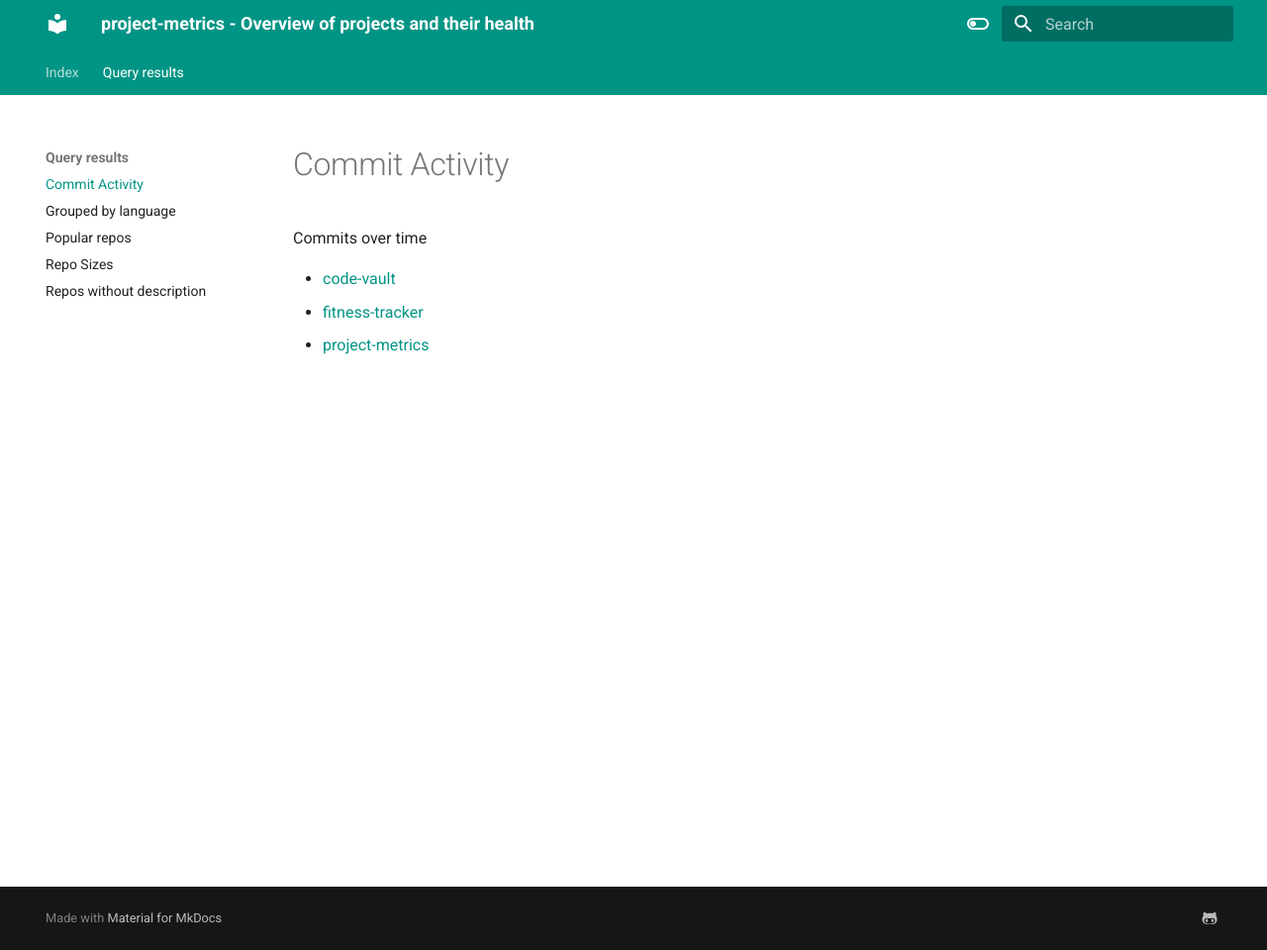
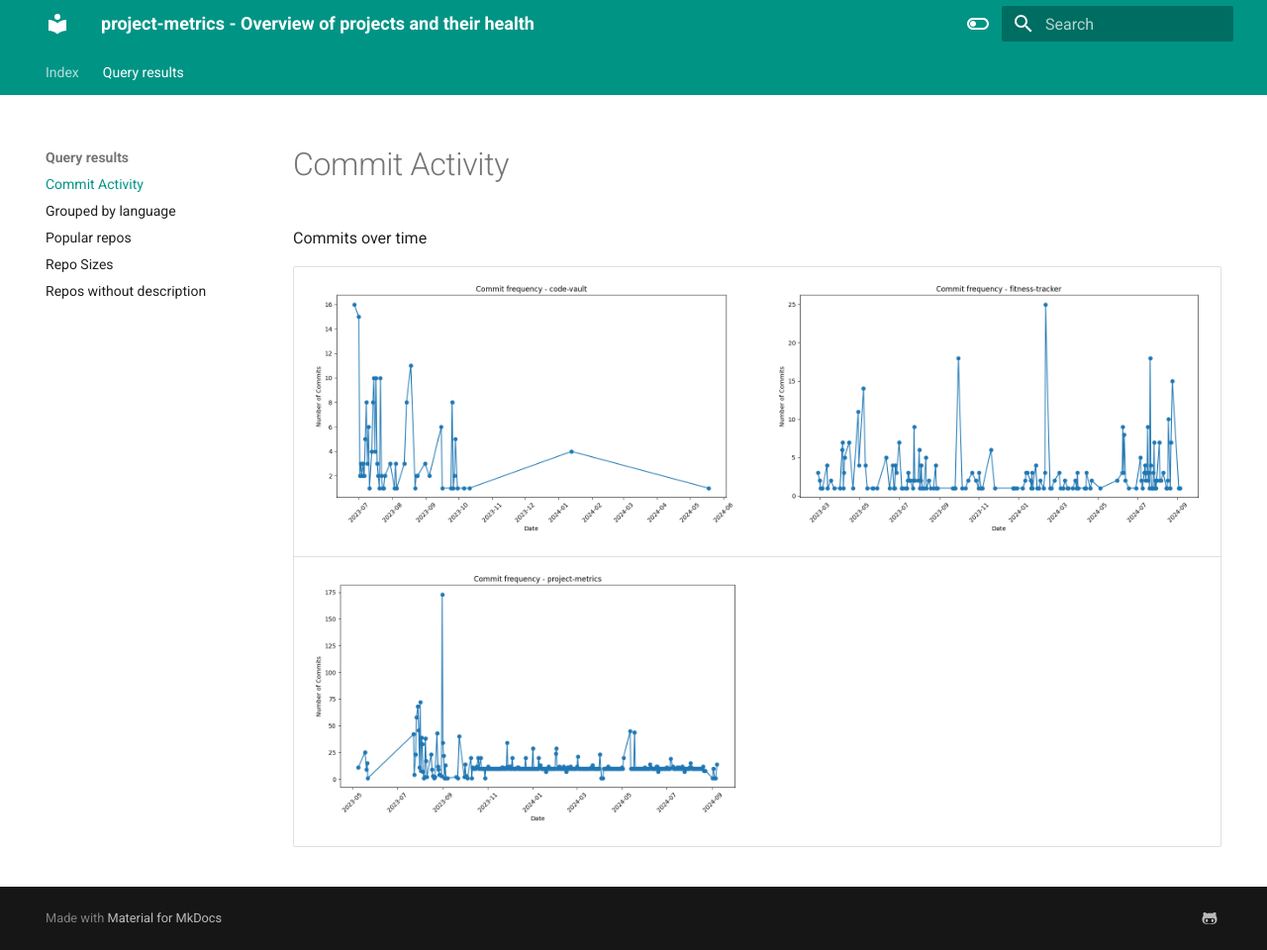
Before and after one commit to TheNewThinkTank/project-metrics, an MkDocs documentation site: the page built from docs/project_docs/query-results/commit-activity.md, in a window 1280 px wide and 960 px high. Shown: the whole window at 99% size. Built offline with MkDocs 1.6.1 and Material for MkDocs 9.7.7, drawn with Linux system fonts in a browser that asks for light colours.

Commit message:
docs: update figure

```diff
--- a/docs/project_docs/query-results/commit-activity.md
+++ b/docs/project_docs/query-results/commit-activity.md
@@ -2,6 +2,6 @@
 
 Commits over time
 
-- [code-vault](../img/commits_over_time_code-vault.png)<br>
-- [fitness-tracker](../img/commits_over_time_fitness-tracker.png)<br>
-- [project-metrics](../img/commits_over_time_project-metrics.png)
+| ![code-vault](../img/commits_over_time_code-vault.png) | ![fitness-tracker](../img/commits_over_time_fitness-tracker.png) |
+| :--------------------------------------------------------------------------------------: | :--------------------------------------------------------------------: |
+| ![project-metrics](../img/commits_over_time_project-metrics.png) |  |
```
